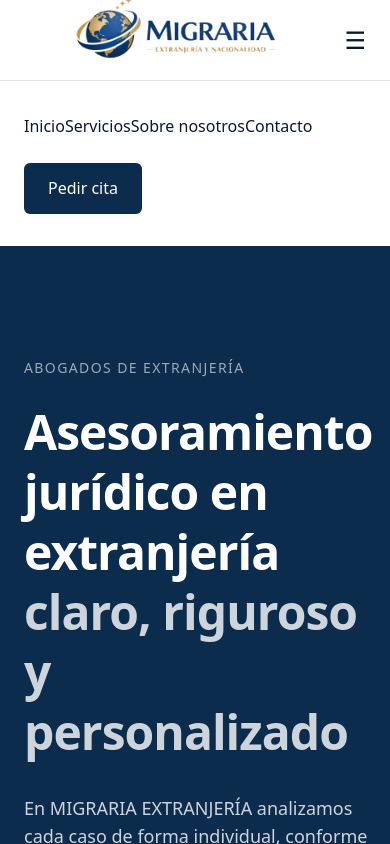
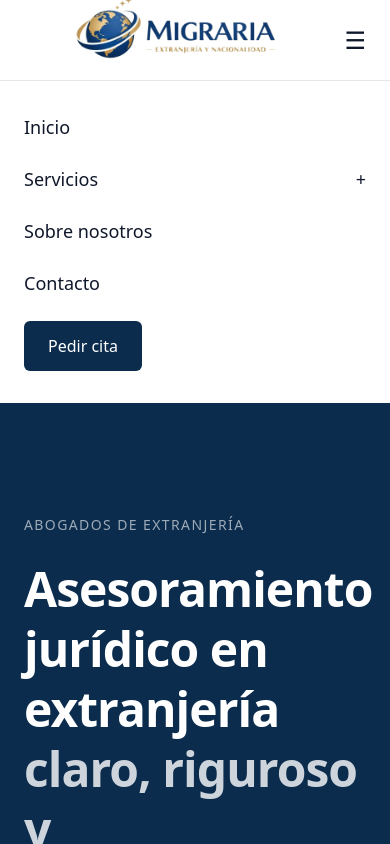
Before and after one commit to EmilioPastor/migraria-extranjeria, a Next.js app: page / in a window 390 px wide. Both pictures are taken after a click on the button "Abrir menú". Shown: the top 844 px of the page. Built offline with nearby package versions, Linux system fonts and the light colour scheme.

Commit message:
NAVBAR MOVIL

```diff
--- a/src/components/layout/Navbar.tsx
+++ b/src/components/layout/Navbar.tsx
@@ -16,7 +16,6 @@ export default function Navbar() {
      SCROLL CON HISTÉRESIS
      ========================= */
   useEffect(() => {
-
     const onScroll = () => {
       const current = window.scrollY;
 
@@ -29,18 +28,15 @@ export default function Navbar() {
       }
     };
 
-
     window.addEventListener("scroll", onScroll);
     return () => window.removeEventListener("scroll", onScroll);
   }, [scrolled]);
 
   /* =========================
-     DROPDOWN HANDLERS
+     DROPDOWN HANDLERS (DESKTOP)
      ========================= */
   const openServices = () => {
-    if (closeTimeout.current) {
-      clearTimeout(closeTimeout.current);
-    }
+    if (closeTimeout.current) clearTimeout(closeTimeout.current);
     setServicesOpen(true);
   };
 
@@ -74,13 +70,10 @@ export default function Navbar() {
             />
           </Link>
 
-          {/* DESKTOP NAV */}
+          {/* DESKTOP NAV — NO TOCAR */}
           <nav className="hidden md:flex items-center gap-10">
-            <Link href="/" className="nav-link">
-              Inicio
-            </Link>
+            <Link href="/" className="nav-link">Inicio</Link>
 
-            {/* SERVICIOS – WRAPPER CORRECTO */}
             <div
               className="relative"
               onMouseEnter={openServices}
@@ -90,10 +83,8 @@ export default function Navbar() {
                 Servicios
               </Link>
 
-              {/* DROPDOWN */}
               {servicesOpen && (
                 <div className="absolute left-0 top-full mt-4 w-[520px] bg-white border border-gray-200 shadow-xl rounded-lg p-6 grid grid-cols-2 gap-6">
-                  {/* REGIMEN GENERAL */}
                   <div>
                     <p className="menu-title">Régimen general</p>
                     <ul className="menu-list">
@@ -105,7 +96,6 @@ export default function Navbar() {
                     </ul>
                   </div>
 
-                  {/* REGIMEN ESPECIAL */}
                   <div>
                     <p className="menu-title">Régimen especial</p>
                     <ul className="menu-list">
@@ -117,38 +107,83 @@ export default function Navbar() {
               )}
             </div>
 
-            <Link href="/sobre-nosotros" className="nav-link">
-              Sobre nosotros
-            </Link>
-
-            <Link href="/contacto" className="nav-link">
-              Contacto
-            </Link>
+            <Link href="/sobre-nosotros" className="nav-link">Sobre nosotros</Link>
+            <Link href="/contacto" className="nav-link">Contacto</Link>
           </nav>
 
-          {/* CTA */}
           <div className="hidden md:block">
             <Button href="/pedir-cita">Pedir cita</Button>
           </div>
 
-          {/* MOBILE */}
+          {/* BOTÓN MÓVIL */}
           <button
             className="md:hidden text-2xl"
             onClick={() => setMenuOpen(!menuOpen)}
+            aria-label="Abrir menú"
           >
             ☰
           </button>
         </div>
       </div>
 
-      {/* MOBILE MENU */}
+      {/* =========================
+          MENÚ MÓVIL MEJORADO
+         ========================= */}
       {menuOpen && (
         <div className="md:hidden bg-white border-t border-gray-200 px-6 py-8 space-y-6">
-          <Link href="/" onClick={() => setMenuOpen(false)}>Inicio</Link>
-          <Link href="/servicios" onClick={() => setMenuOpen(false)}>Servicios</Link>
-          <Link href="/sobre-nosotros" onClick={() => setMenuOpen(false)}>Sobre nosotros</Link>
-          <Link href="/contacto" onClick={() => setMenuOpen(false)}>Contacto</Link>
-          <Button href="/pedir-cita">Pedir cita</Button>
+          <Link href="/" onClick={() => setMenuOpen(false)} className="block text-lg">
+            Inicio
+          </Link>
+
+          {/* SERVICIOS MOBILE */}
+          <div className="space-y-3">
+            <button
+              onClick={() => setServicesOpen(!servicesOpen)}
+              className="w-full flex justify-between items-center text-lg font-medium"
+            >
+              Servicios
+              <span>{servicesOpen ? "−" : "+"}</span>
+            </button>
+
+            {servicesOpen && (
+              <div className="pl-4 border-l border-gray-200 space-y-4">
+                <div>
+                  <p className="text-sm font-semibold text-gray-500 mb-2">
+                    Régimen general
+                  </p>
+                  <ul className="space-y-2">
+                    <li><Link href="/servicios/regimen-general/arraigo-social" onClick={() => setMenuOpen(false)}>Arraigo social</Link></li>
+                    <li><Link href="/servicios/regimen-general/arraigo-socioformativo" onClick={() => setMenuOpen(false)}>Arraigo socioformativo</Link></li>
+                    <li><Link href="/servicios/regimen-general/nacionalidad" onClick={() => setMenuOpen(false)}>Nacionalidad española</Link></li>
+                    <li><Link href="/servicios/regimen-general/residencia-y-trabajo" onClick={() => setMenuOpen(false)}>Residencia y trabajo</Link></li>
+                    <li><Link href="/servicios/regimen-general/reagrupacion-familiar" onClick={() => setMenuOpen(false)}>Reagrupación familiar</Link></li>
+                  </ul>
+                </div>
+
+                <div>
+                  <p className="text-sm font-semibold text-gray-500 mb-2">
+                    Régimen especial
+                  </p>
+                  <ul className="space-y-2">
+                    <li><Link href="/servicios/regimen-especial/nomada-digital" onClick={() => setMenuOpen(false)}>Nómada digital</Link></li>
+                    <li><Link href="/servicios/regimen-especial/pac" onClick={() => setMenuOpen(false)}>Profesional altamente cualificado</Link></li>
+                  </ul>
+                </div>
+              </div>
+            )}
+          </div>
+
+          <Link href="/sobre-nosotros" onClick={() => setMenuOpen(false)} className="block text-lg">
+            Sobre nosotros
+          </Link>
+
+          <Link href="/contacto" onClick={() => setMenuOpen(false)} className="block text-lg">
+            Contacto
+          </Link>
+
+          <Button href="/pedir-cita" onClick={() => setMenuOpen(false)}>
+            Pedir cita
+          </Button>
         </div>
       )}
     </header>
```
Lines whose indentation alone changed are shown as unchanged.
